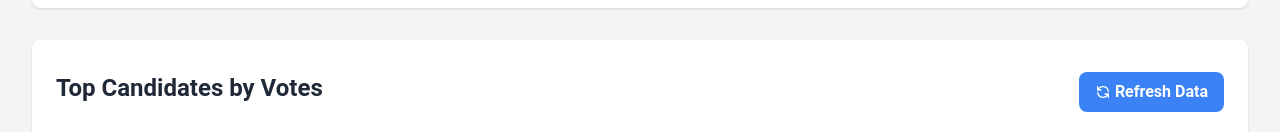
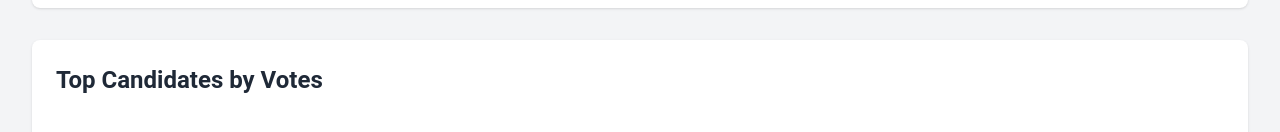
Before and after one commit to rajashnushakya/Voting-System, a Vue app in the folder web/: page /dashboard in a window 1280 px wide. Shown: the part 668-800 px from the top of the page. Built offline with nearby package versions, Linux system fonts and the light colour scheme; no server answers.

Commit message:
remove unused refresh data function and button from dashboard

```diff
--- a/web/src/components/DashboardComponent.vue
+++ b/web/src/components/DashboardComponent.vue
@@ -314,10 +314,7 @@ const closeMenu = () => {
   openMenuId.value = null;
 };
 
-// Refresh data function
-const refreshData = () => {
-  fetchCandidateCount();
-};
+
 
 onMounted(() => {
   fetchActiveElections();
@@ -400,15 +397,7 @@ onMounted(() => {
       <section class="bg-white rounded-lg shadow p-6">
         <div class="flex flex-col md:flex-row justify-between items-start md:items-center mb-4">
           <h2 class="text-2xl font-semibold text-gray-800">Top Candidates by Votes</h2>
-          <button
-            @click="refreshData"
-            class="mt-2 md:mt-0 bg-blue-500 hover:bg-blue-600 text-white font-semibold py-2 px-4 rounded-lg flex items-center"
-          >
-            <svg xmlns="http://www.w3.org/2000/svg" class="h-4 w-4 mr-1" fill="none" viewBox="0 0 24 24" stroke="currentColor">
-              <path stroke-linecap="round" stroke-linejoin="round" stroke-width="2" d="M4 4v5h.582m15.356 2A8.001 8.001 0 004.582 9m0 0H9m11 11v-5h-.581m0 0a8.003 8.003 0 01-15.357-2m15.357 2H15" />
-            </svg>
-            Refresh Data
-          </button>
+
         </div>
 
         <div v-if="candidateData.length === 0" class="text-center py-10 text-gray-500">
```
